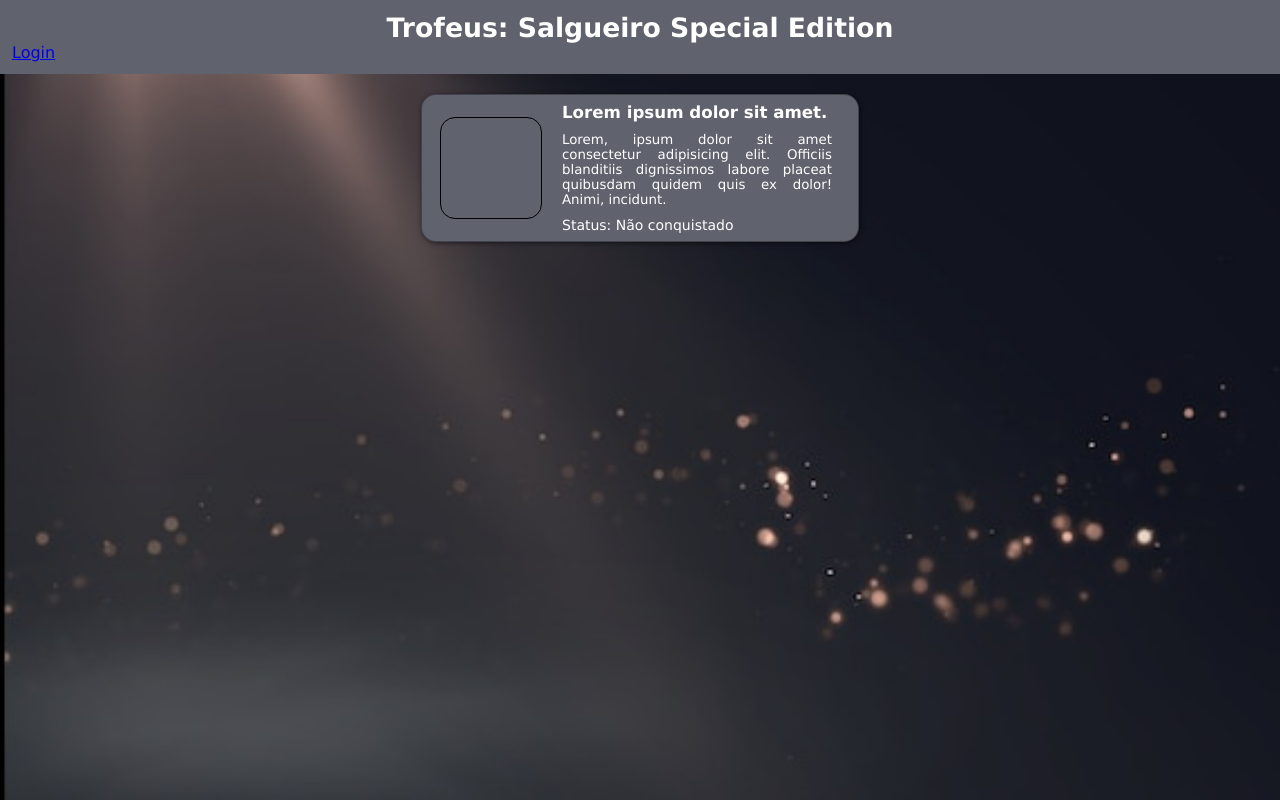
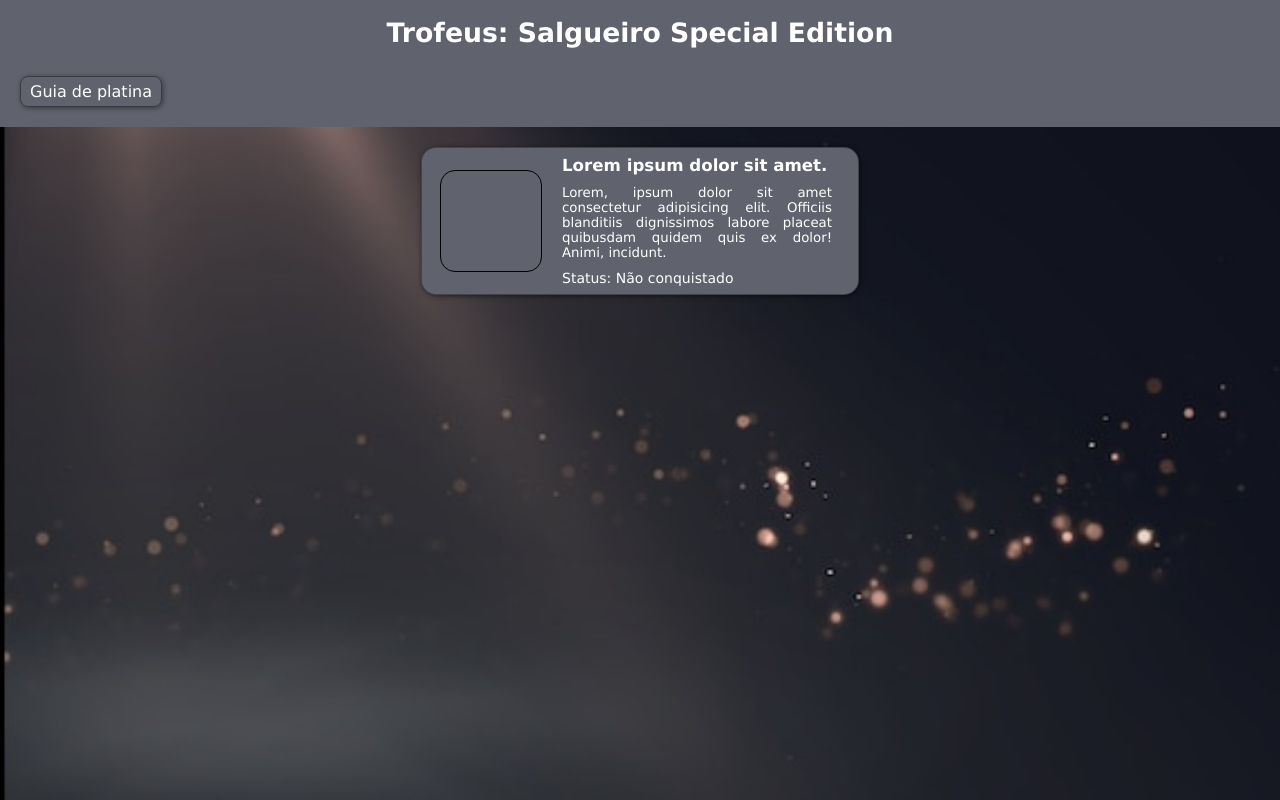
Before and after one commit to VinicyusMarins/SalgueiroSpecialEdition, a plain HTML site: page index.html in a window 1280 px wide. Drawn offline with Linux system fonts and the light colour scheme.

Commit message:
style v 0.0.03

```diff
--- a/index.html
+++ b/index.html
@@ -9,9 +9,11 @@
 <body>
     <header>
         <h1>Trofeus: Salgueiro Special Edition</h1>
-        <a href="#">
-            <p>Login</p>
-        </a>
+
+        <nav>
+
+            <a href="#" class="link">Guia de platina</a>
+        </nav>
     </header>
     <body>
         <main>
--- a/style/index.css
+++ b/style/index.css
@@ -30,9 +30,34 @@ header{
     background-color: var(--cor6);
 }
 
+nav{
+    width: 98%;
+    padding: 8px;
+}
+
+.link{
+    display: inline-block;
+    width: 130px;
+    padding: 5px;
+    color: #fff;
+    text-decoration: none;
+    border: 1px solid #00000065;
+    border-radius: 8px;
+    box-shadow: 1px 1px 5px #0000006e;
+    text-align: center;
+}
+
+nav a:hover{
+    background-color: #393a41;
+    font-weight: bold;
+}
+
 h1{
+    margin-bottom: 8px;
+    padding: 5px;
     font-size: 20pt;
     text-align: center;
+    margin-bottom: 15px;
 }
 
 main{
```
